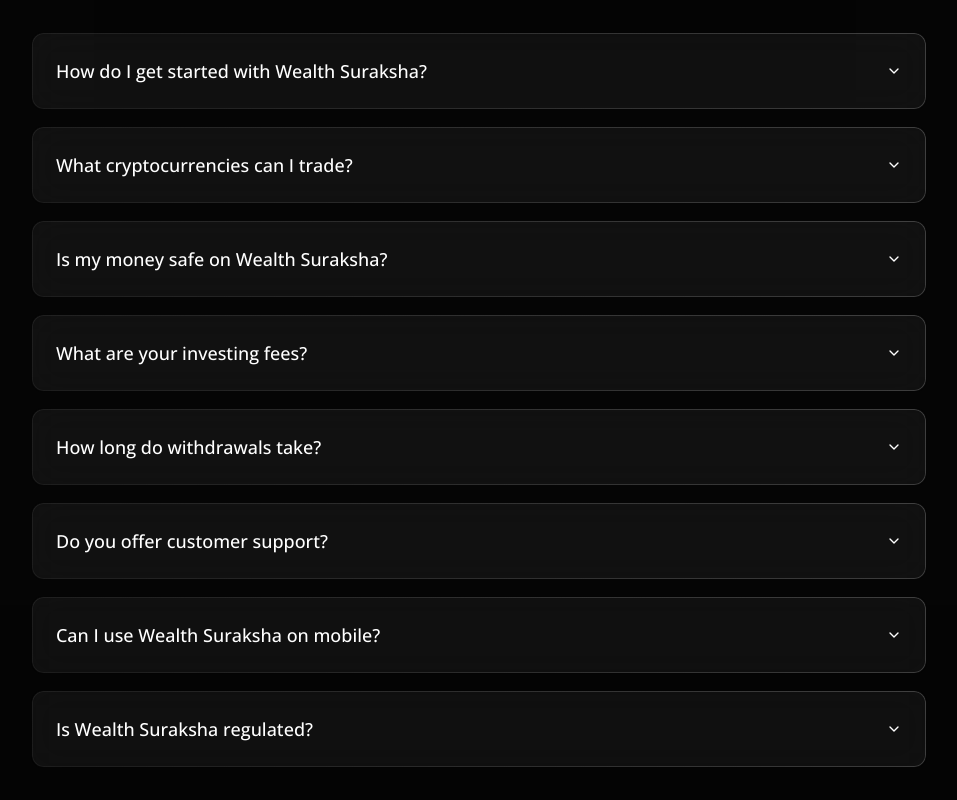
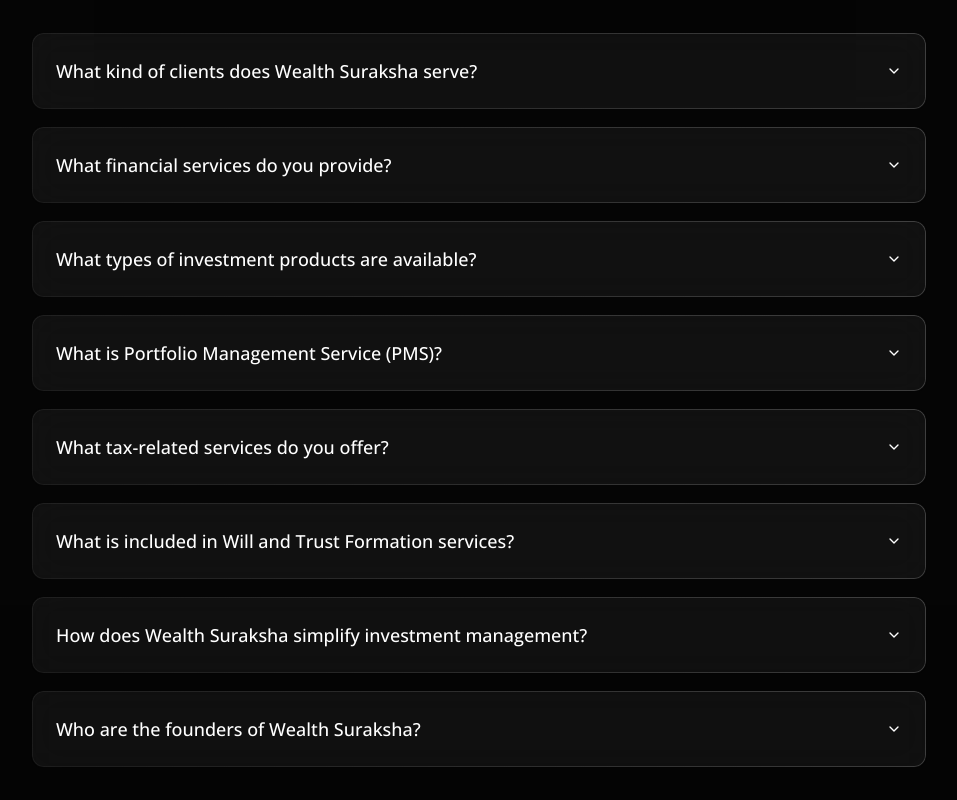
Before and after one commit to harshitxarc/wealth-suraksha, a React (Vite) app: page / in a window 1280 px wide. Shown: the part 6000-6800 px from the top of the page, without its empty margins (161-1118 px from the left). Built offline with nearby package versions, Linux system fonts and the light colour scheme; no server answers.

Commit message:
update FAQ section

```diff
--- a/src/components/FAQSection.tsx
+++ b/src/components/FAQSection.tsx
@@ -9,36 +9,36 @@ import {
 const FAQSection = () => {
   const faqs = [
     {
-      question: "How do I get started with Wealth Suraksha?",
-      answer: "Getting started is simple! Create your account, complete the verification process, deposit funds, and you're ready to trade. Our onboarding process typically takes less than 10 minutes."
+      question: "What kind of clients does Wealth Suraksha serve?",
+      answer: "We serve Resident and Non-Resident Indians (NRIs), SMEs, and Corporates with customized wealth management solutions."
     },
     {
-      question: "What cryptocurrencies can I trade?",
-      answer: "We support over 150 cryptocurrencies including Bitcoin, Ethereum, and all major altcoins. We regularly add new tokens based on market demand and our strict security criteria."
+      question: "What financial services do you provide?",
+      answer: "We offer Investment, Tax, Insurance, Retirement, Will/Trust, Loan, and Real Estate services under one roof."
     },
     {
-      question: "Is my money safe on Wealth Suraksha?",
-      answer: "Absolutely. We use bank-grade security with 95% of funds stored in cold storage, multi-signature wallets, and comprehensive insurance coverage. Your security is our top priority."
+      question: "What types of investment products are available?",
+      answer: "Our portfolio includes mutual funds, PMS, private equity, AIFs, real estate, insurance, bonds, and retirement schemes."
     },
     {
-      question: "What are your investing fees?",
-      answer: "Our fees are competitive and transparent. Standard investing fees start at 0.1% and decrease with higher investing volumes. We offer three pricing tiers with additional benefits for higher-volume traders."
+      question: "What is Portfolio Management Service (PMS)?",
+      answer: "PMS is a personalized, professionally managed portfolio service ideal for high-net-worth clients seeking tailored strategies."
     },
     {
-      question: "How long do withdrawals take?",
-      answer: "Cryptocurrency withdrawals typically process within 15 minutes. Bank transfers usually take 1-3 business days depending on your location and payment method."
+      question: "What tax-related services do you offer?",
+      answer: "We help with PAN applications, tax planning, ITR filing, salary restructuring, and responding to income-tax notices."
     },
     {
-      question: "Do you offer customer support?",
-      answer: "Yes! We provide 24/7 customer support through live chat, email, and phone. Our support team consists of crypto experts ready to help with any questions or issues."
+      question: "What is included in Will and Trust Formation services?",
+      answer: "We draft and register wills or trusts through expert attorneys to ensure smooth and secure estate planning."
     },
     {
-      question: "Can I use Wealth Suraksha on mobile?",
-      answer: "Absolutely! Our platform is fully responsive and works seamlessly on all devices. We also offer dedicated mobile apps for iOS and Android with all the features of our web platform."
+      question: "How does Wealth Suraksha simplify investment management?",
+      answer: "Clients get consolidated reports, capital gains statements, online transactions, calculators, and timely reminders."
     },
     {
-      question: "Is Wealth Suraksha regulated?",
-      answer: "Yes, we operate under strict regulatory compliance in multiple jurisdictions. We hold licenses and registrations where required and follow all applicable financial regulations."
+      question: "Who are the founders of Wealth Suraksha?",
+      answer: "Gaurav Verma and Nidhi Jindal, both with decades of finance experience, lead the firm with expertise and trust."
     }
   ];
 
--- a/src/pages/About.tsx
+++ b/src/pages/About.tsx
@@ -190,6 +190,8 @@ const About = () => {
                 whileInView={{ opacity: 1, y: 0 }}
                 viewport={{ once: true }}
                 transition={{ delay: index * 0.2 }}
+                whileHover={{ scale: 1.06, zIndex: 2 }}
+                style={{ zIndex: 1 }}
               >
                 <Card className="h-full glass hover:bg-muted/20 transition-all duration-300">
                   <CardContent className="p-8 text-center">
```
